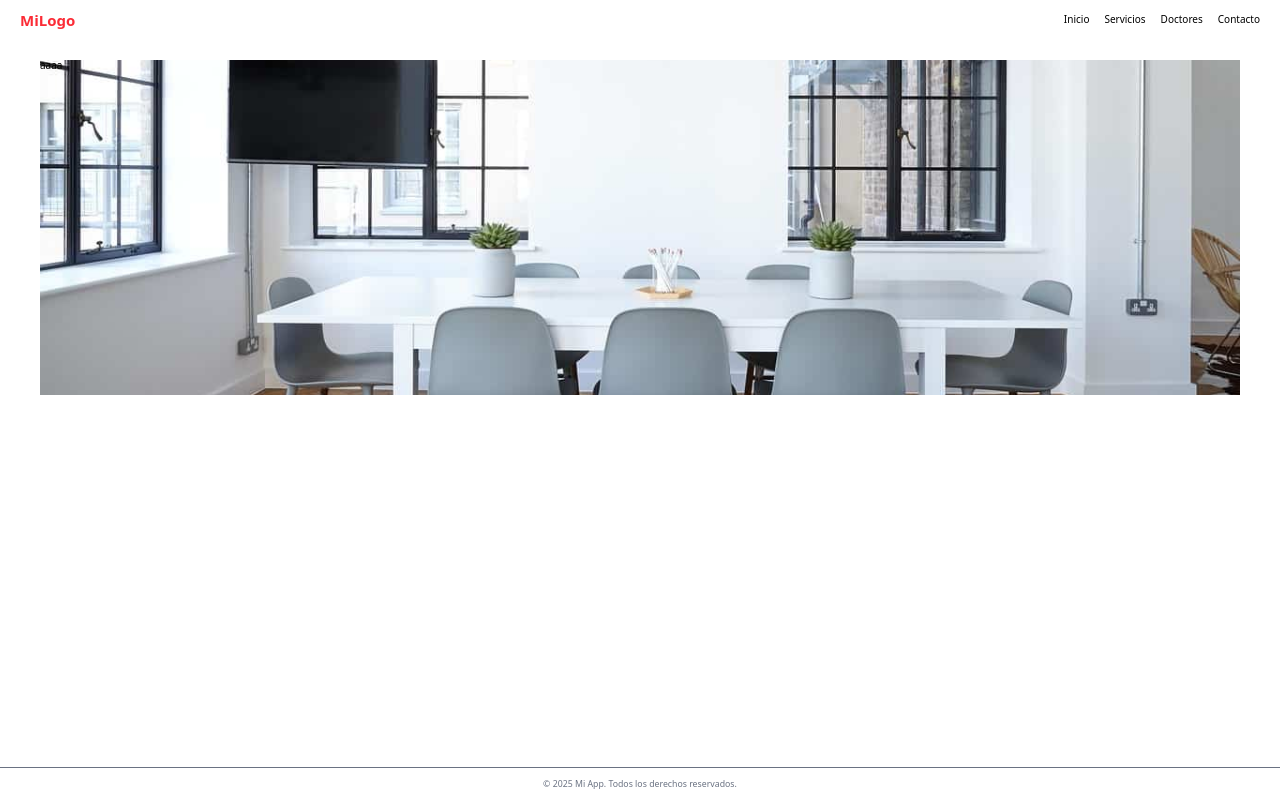
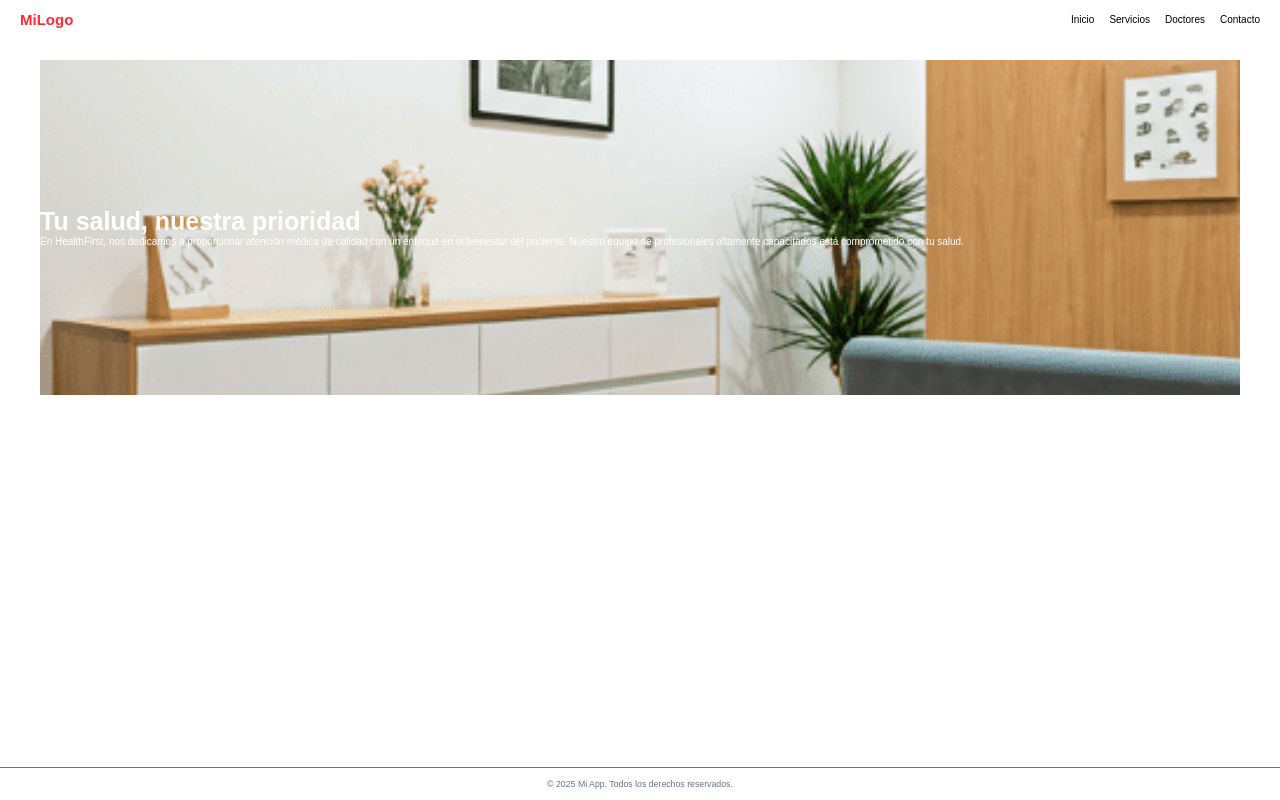
Before and after one commit to Okairi/clinica-frontend, a Next.js app: page / in a window 1280 px wide. Built offline with nearby package versions, Linux system fonts and the light colour scheme.

Commit message:
feat:Add styles global and page

```diff
--- a/src/app/globals.css
+++ b/src/app/globals.css
@@ -17,6 +17,7 @@ html {
 
   line-height: 1.15; /* 1 */
   -webkit-text-size-adjust: 100%; /* 2 */
+  font-family: Arial, Helvetica, sans-serif;
 }
 
 /* Sections
@@ -395,7 +396,7 @@ img {
 .section-banner {
   width: 100%;
   height: 33.5rem;
-  background-image: url("/img/chair.jpg");
+  background-image: url("/img/char2.png");
   background-repeat: no-repeat;
   background-position: center;
   background-size: cover;
@@ -404,4 +405,16 @@ img {
 
   /* flex */
   display: flex;
+  justify-content: start;
+  align-items: center;
 }
+
+.section-banner h2 {
+  color: white;
+  font-weight: 600;
+  font-size: 2.5rem;
+}
+
+.section-banner p {
+  color: white;
+}
--- a/src/app/page.tsx
+++ b/src/app/page.tsx
@@ -7,9 +7,17 @@ export default function Home() {
 
 
     <>
+      <p></p>
       <section className="section-banner">
 
-        aaaa
+
+        <div>
+
+
+          <h2>Tu salud, nuestra prioridad</h2>
+          <p>En HealthFirst, nos dedicamos a proporcionar atención médica de calidad con un enfoque en el bienestar del paciente. Nuestro equipo de profesionales altamente capacitados está comprometido con tu salud.</p>
+
+        </div>
       </section>
 
     </>
```
